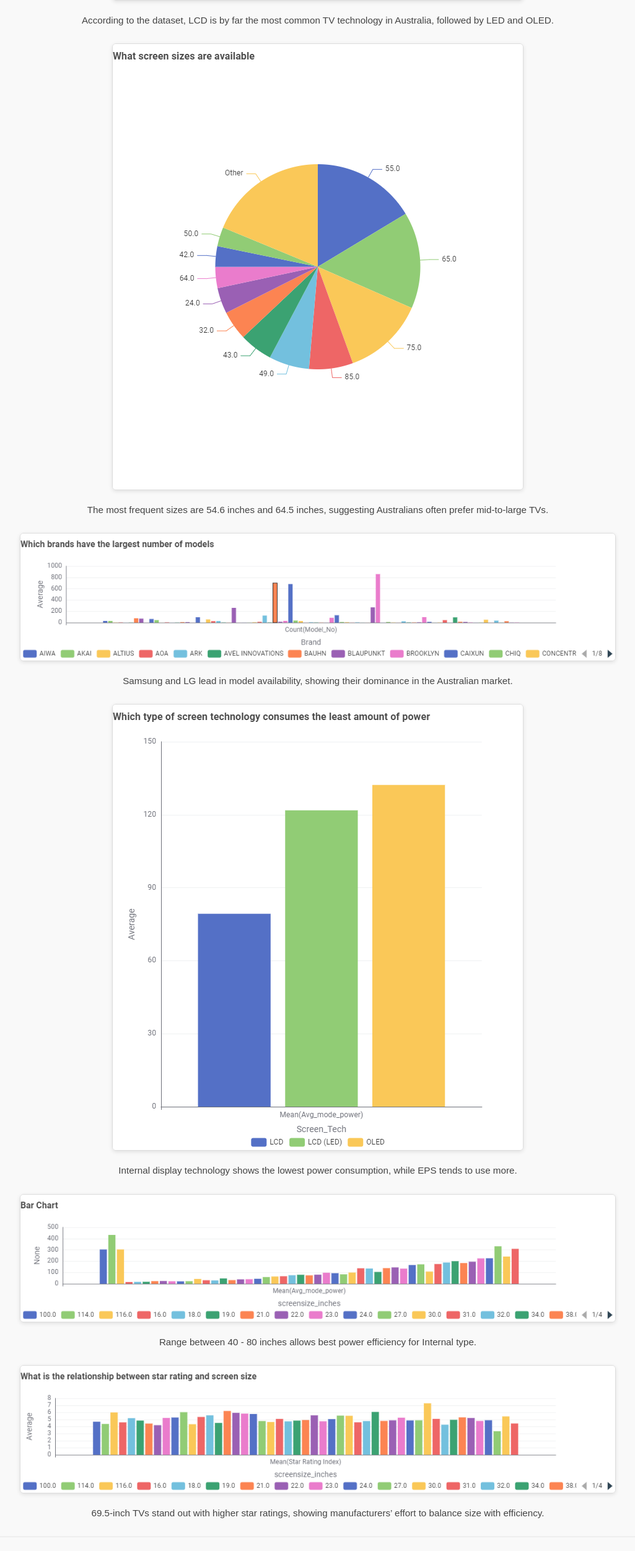
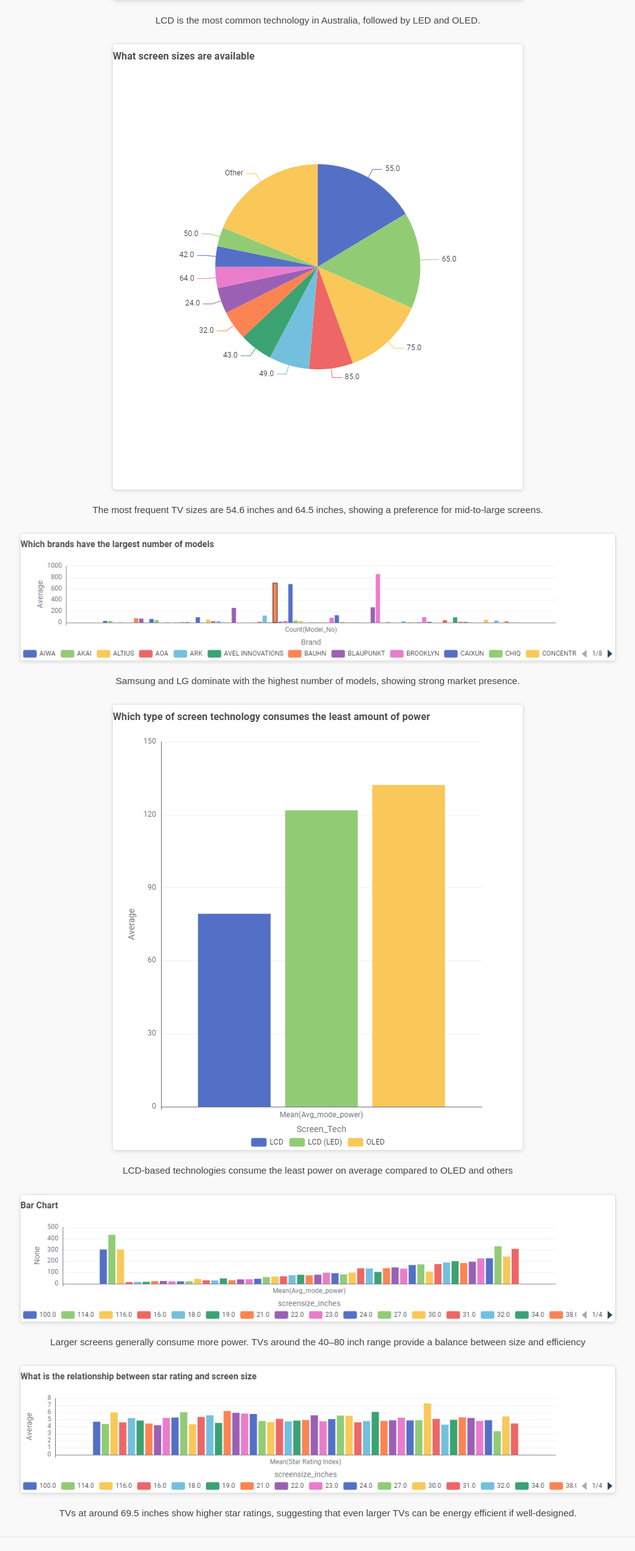
Before and after one commit to QianChangWee/T01-1, a plain HTML site: page Television-website/televisions.html in a window 1280 px wide. Shown: the part 1571-4074 px from the top of the page at 62% size, without its empty margins (127-1152 px from the left). Drawn offline with Linux system fonts and the light colour scheme.

Commit message:
Add files via upload

```diff
--- a/Television-website/televisions.html
+++ b/Television-website/televisions.html
@@ -53,28 +53,28 @@
                 <p>This section will genuinely discuss findings from the Australian Government's Television Energy Rating dataset. The goal is to help Australian consumers make adjustable decisions based on brand, technology, size, star rating, efficiency, and popularity.</p>
 
                 <img src="image/screentechnologies.png" alt="Pie chart for screen technologies" class="display zoomable">
-                <p>According to the dataset, LCD is by far the most common TV technology in Australia, followed by LED and OLED.</p>
+                <p>LCD is the most common technology in Australia, followed by LED and OLED.</p>
 
                 <img src="image/screensize_inches.png" alt="Pie chart for available TV screen sizes (in inches)" class="display zoomable">
-                <p>The most frequent sizes are 54.6 inches and 64.5 inches, suggesting Australians often prefer mid-to-large TVs.</p>
+                <p>The most frequent TV sizes are 54.6 inches and 64.5 inches, showing a preference for mid-to-large screens.</p>
 
                 <img src="image/tvbrands.png" alt="Bar chart for the most frequent TV brands" class="display zoomable">
-                <p>Samsung and LG lead in model availability, showing their dominance in the Australian market.</p>
+                <p>Samsung and LG dominate with the highest number of models, showing strong market presence.</p>
 
                 <img src="image/powersupply.png" alt="Bar chart for screen technology consuming the least power" class="display zoomable">
-                <p>Internal display technology shows the lowest power consumption, while EPS tends to use more.</p>
+                <p>LCD-based technologies consume the least power on average compared to OLED and others</p>
 
                 <img src="image/relationship_screensizeinches_avg_power_mode.png" alt="bar chart for relationship between screen size(inches) and average mode power" class="display zoomable">
-                <p>Range between 40 - 80 inches allows best power efficiency for Internal type.</p>
+                <p>Larger screens generally consume more power. TVs around the 40–80 inch range provide a balance between size and efficiency</p>
 
                 <img src="image/relationship_starrating_screensize.png" alt="Bar chart for relationship between star rating and screen size" class="display zoomable">
-                <p>69.5-inch TVs stand out with higher star ratings, showing manufacturers’ effort to balance size with efficiency.</p>
+                <p>TVs at around 69.5 inches show higher star ratings, suggesting that even larger TVs can be energy efficient if well-designed.</p>
 
                 <hr>
                 <h4>Conclusion</h4>
-                <p>When choosing a TV, Australian consumers typically prefer mid-to-large LCD models from well-known brands like Samsung and LG.</p>
-                <p>Larger TVs tend to use more power, but high star ratings show that efficiency can still be achieved.</p>
-                <p>By considering size, technology, energy rating, and brand, buyers can make informed decisions that balance entertainment needs with long-term savings.</p>
+                <p>Australians prefer LCD televisions in mid-to-large sizes, especially from leading brands like Samsung and LG.</p>
+                <p>While larger screens naturally use more power, many models still achieve high star ratings, showing improvements in energy efficiency.</p>
+                <p>By considering screen size, technology type, brand, and energy ratings, consumers can make smarter choices that balance entertainment quality with long-term energy savings.</p>
             </section>
         </main>
         <footer>
```
